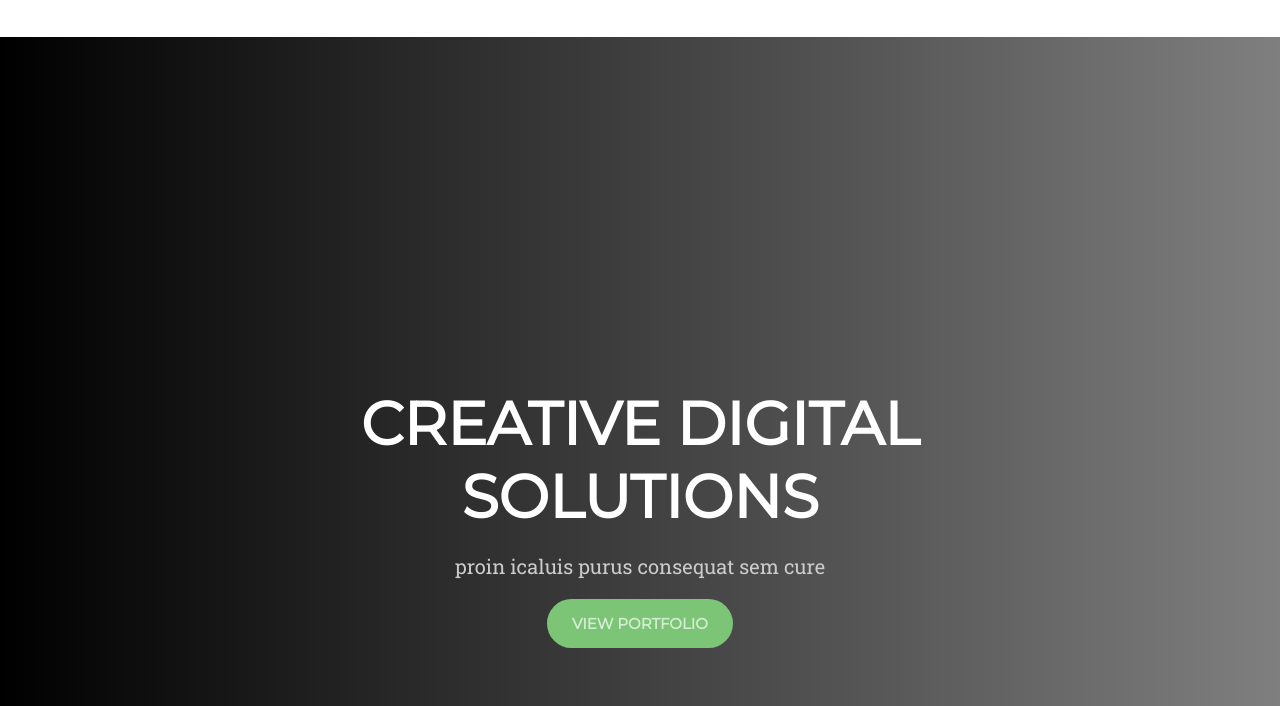
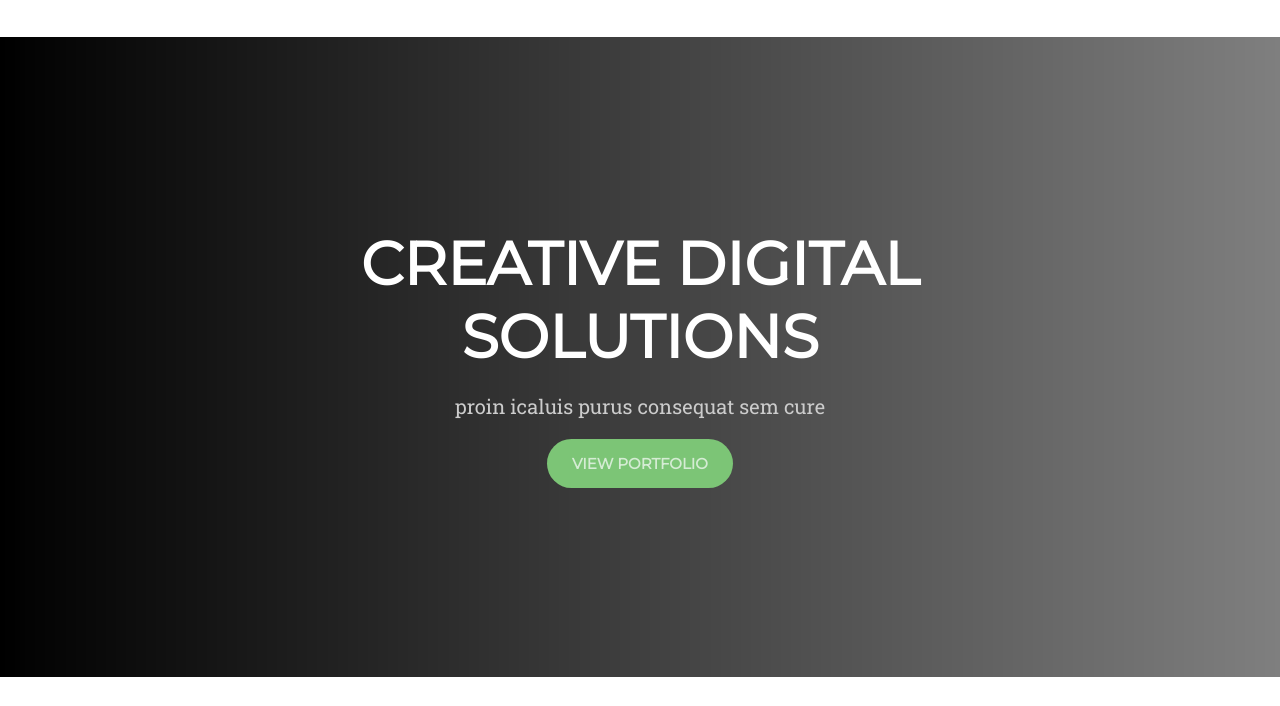
Before and after one commit to sabilahafeez/psd-to-html, a plain HTML site: page index.html in a window 1280 px wide. Shown: the part 93-799 px from the top of the page. Drawn offline with Linux system fonts and the light colour scheme.

Commit message:
updated height

```diff
--- a/style.css
+++ b/style.css
@@ -42,7 +42,7 @@
             flex-direction: column;
             align-items: center;
             justify-content: center;
-            height: 120vh;
+            height: 80vh;
             background: linear-gradient( to right, rgba(0, 0, 0, 1), rgba(0, 0, 0, 0.5)), url(images/Background.png);
             background-position: center;
             background-repeat: no-repeat;
```
